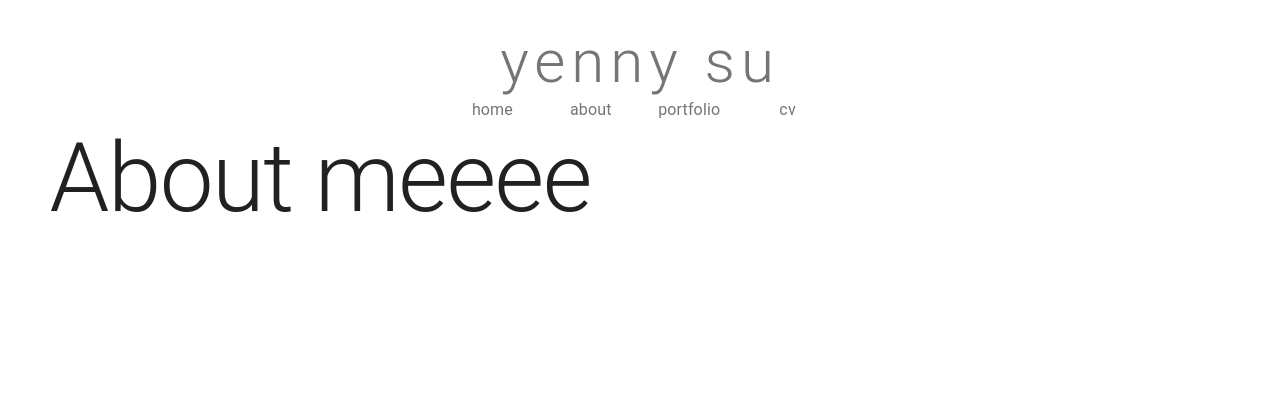
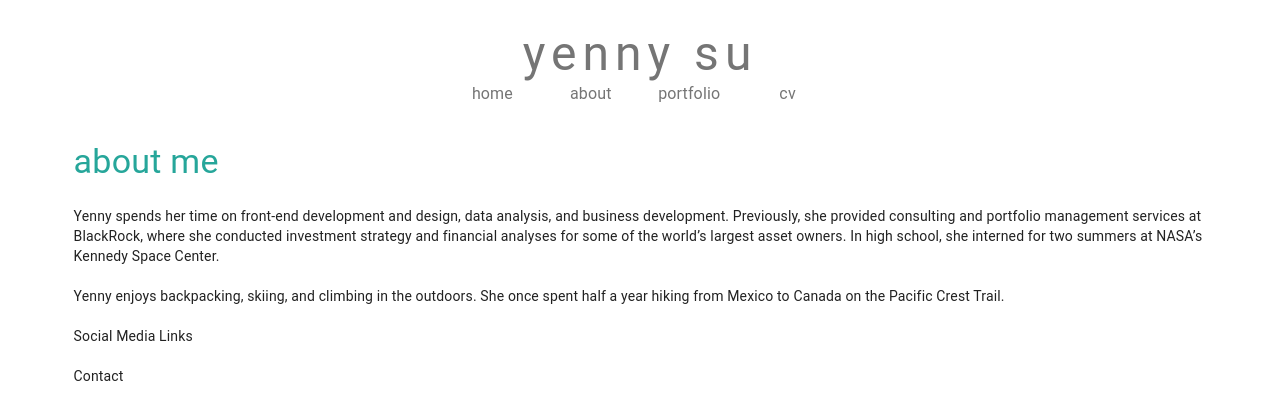
Before and after one commit to yennysu/personal-website, a React (Create React App) app: page /About in a window 1280 px wide. Shown: the top 420 px of the page. Built offline with nearby package versions, Linux system fonts and the light colour scheme.

Commit message:
tidied up about page and added placeholder language, added a portfolio page

```diff
--- a/src/App.js
+++ b/src/App.js
@@ -3,6 +3,7 @@ import './style.css';
 import {BrowserRouter as Router, Route} from 'react-router-dom'
 import {Link as RouterLink } from 'react-router-dom'
 import About from './components/About'
+import Portfolio from './components/Portfolio'
 import Landing from './components/Landing'
 import { Link, Box, Grid, Typography, Container}  from '@material-ui/core/';
 
@@ -19,7 +20,7 @@ class App extends React.Component {
 
     return (
       <div {...inputs}>
-        <Typography variant="h2" color='primary' align="center">
+        <Typography variant="h3" color='primary' align="center">
           <Box letterSpacing={6}>
           yenny su
           </Box>
@@ -48,7 +49,9 @@ class App extends React.Component {
           </Grid>
           <Grid item xs={6} sm={2} md={1}>
             <Typography color='primary' align='center'>
+            <Link component={RouterLink} to="/portfolio">
               portfolio
+            </Link>
             </Typography>
           </Grid>
           <Grid item xs={6} sm={2} md={1}>
@@ -63,6 +66,7 @@ class App extends React.Component {
         <Route exact path="/" component={Landing}/>
         <Route path="/Landing" component={Landing}/>
         <Route path="/About" component={About}/>
+        <Route path="/Portfolio" component={Portfolio}/>
       </Router>
     )
   }
--- a/src/components/About.js
+++ b/src/components/About.js
@@ -1,14 +1,40 @@
 import React from 'react';
-import {BrowserRouter as Router, Route, Link} from 'react-router-dom'
 import { Box, Grid, Typography, Paper, CardContent, Container}  from '@material-ui/core/';
 
 class About extends React.Component {
 
   render() {
+    const inputs = {
+      mainDiv: {
+        style: {
+          marginTop: '3%'
+        }
+      },
+      contentDiv: {
+        style: {
+          marginTop: '2%'
+        }
+      }
+    }
     return (
-      <Typography variant='h1'>
-        About meeee
-      </Typography>
+      <div {...inputs.mainDiv}>
+      <Container size='sm'>
+        <Typography variant='h4' color='secondary' align='left'>
+          about me
+        </Typography>
+        <div {...inputs.contentDiv}>
+          <Typography variant='body' align='left'>
+          Yenny spends her time on front-end development and design, data analysis, and business development. Previously, she provided consulting and portfolio management services at BlackRock, where she conducted investment strategy and financial analyses for some of the world’s largest asset owners. In high school, she interned for two summers at NASA’s Kennedy Space Center.
+          <br/><br/>
+          Yenny enjoys backpacking, skiing, and climbing in the outdoors. She once spent half a year hiking from Mexico to Canada on the Pacific Crest Trail.
+          <br/><br/>
+          Social Media Links
+          <br/><br/>
+          Contact
+          </Typography>
+        </div>
+      </Container>
+      </div>
     )
   }
 }
--- a/src/components/Landing.js
+++ b/src/components/Landing.js
@@ -6,7 +6,7 @@ class Landing extends React.Component {
   landscape() {
     const inputs = {
       style: {
-        margin: '1%'
+        margin: '2%'
       }
     }
     return(
--- /dev/null
+++ b/src/components/Portfolio.js
@@ -0,0 +1,36 @@
+import React from 'react';
+import { Box, Grid, Typography, Paper, CardContent, Container}  from '@material-ui/core/';
+
+class Portfolio extends React.Component {
+
+  render() {
+    const inputs = {
+      mainDiv: {
+        style: {
+          marginTop: '3%'
+        }
+      },
+      contentDiv: {
+        style: {
+          marginTop: '2%'
+        }
+      }
+    }
+    return (
+      <div {...inputs.mainDiv}>
+      <Container size='sm'>
+        <Typography variant='h4' color='secondary' align='left'>
+          portfolio
+        </Typography>
+        <div {...inputs.contentDiv}>
+          <Typography variant='body' align='left'>
+          under construction
+          </Typography>
+        </div>
+      </Container>
+      </div>
+    )
+  }
+}
+
+export default Portfolio
```
